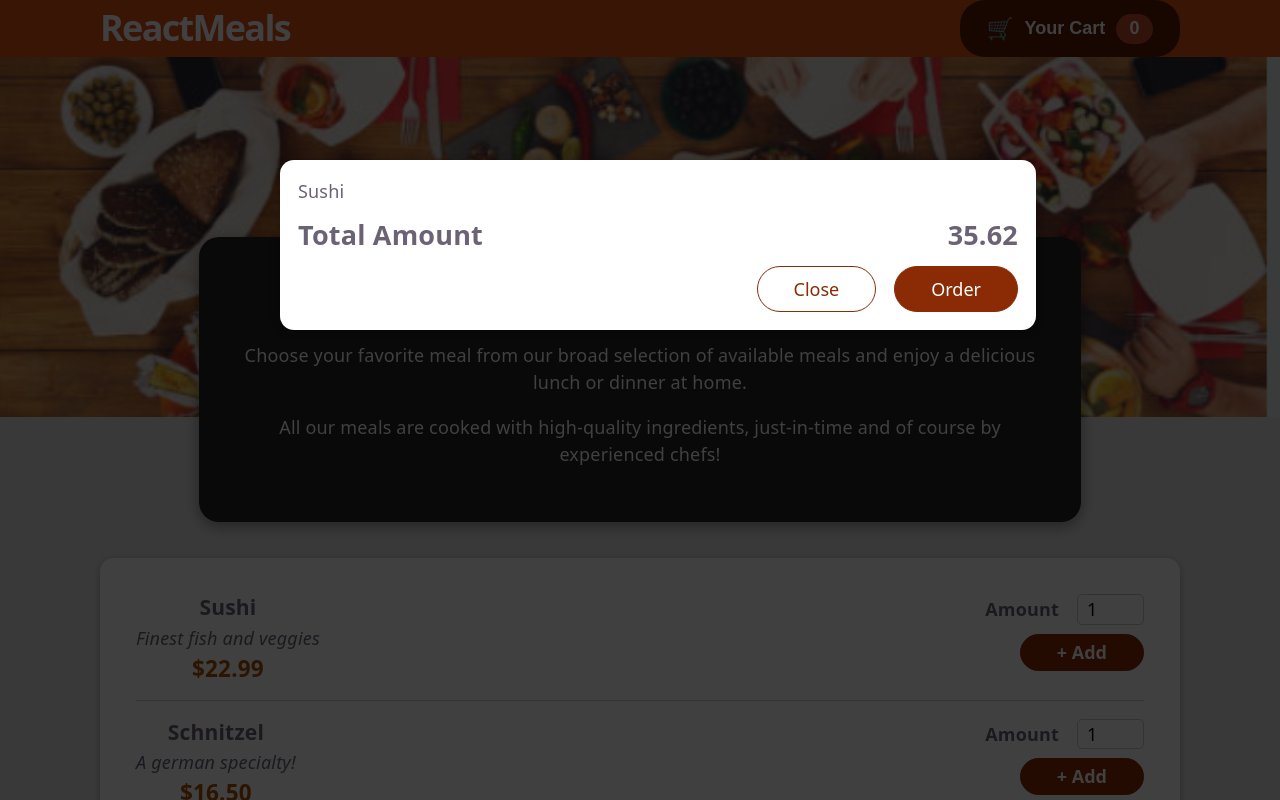
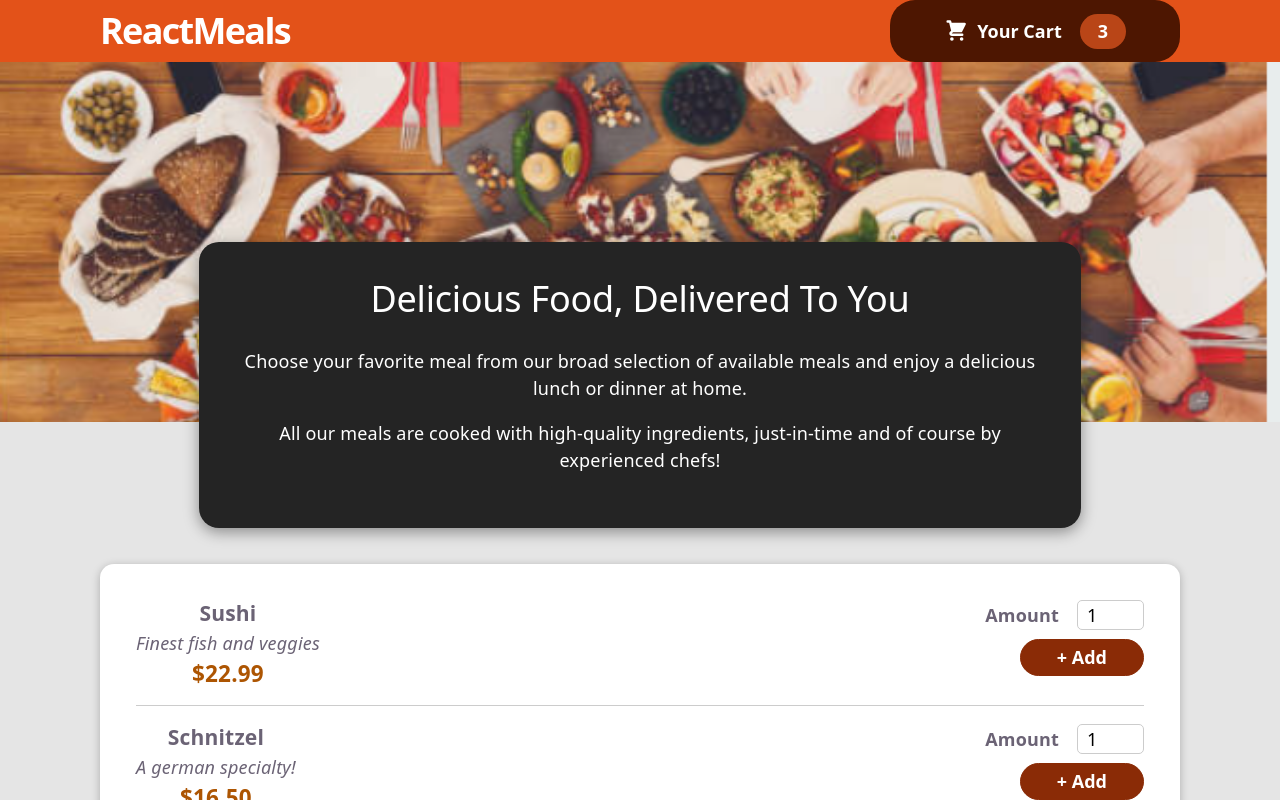
Before and after one commit to nidhiwhocodes/Restaurant-Website, a React (Vite) app: page / in a window 1280 px wide. Shown: the top 800 px of the page. Built offline with nearby package versions, Linux system fonts and the light colour scheme.

Commit message:
feat: implement cart functionality with modal and header integration

```diff
--- a/src/App.jsx
+++ b/src/App.jsx
@@ -1,18 +1,28 @@
-import  { Fragment } from "react";
+import  { Fragment,useState } from "react";
 import Header from "./components/Layout/Header";
 import Meals from "./components/Meals/Meals";
 import Cart from "./components/Cart/Cart";
 import "./App.css";
 
 function App() {
+const [cartIsShown, setCartIsShown] = useState(false);
 
+const showCartHandler = () => {
+  setCartIsShown(true);
+};
+
+const hideCartHandler = () => {
+  setCartIsShown(false);
+};
 
   return (
     <Fragment>
-      <Cart/>
-      <Header />
+     { cartIsShown && <Cart  onClose={hideCartHandler} /> }
+      <Header onShowCart={showCartHandler} />
+        <main>
+      <Meals />
+      </main>
 
-      <Meals />
     </Fragment>
   );
 }
--- a/src/components/Cart/Cart.jsx
+++ b/src/components/Cart/Cart.jsx
@@ -1,7 +1,7 @@
 import './Cart.css';
 import Modal from '../UI/Modal';
 
-const Cart = () => {
+const Cart = (props) => {
   const cartItems = (
     <ul className="cart-items">
       {[{ id: 'c1', name: 'Sushi', amount: 2, price: 12.99 }].map((item) => (
@@ -11,14 +11,16 @@
   );
 
   return (
-    <Modal>
+    <Modal onClose={props.onClose}>
       {cartItems}
       <div className="total">
         <span>Total Amount</span>
         <span>35.62</span>
       </div>
       <div className="actions">
-        <button className="button--alt">Close</button>
+        <button className="button--alt" onClick={props.onClose}>
+          Close
+        </button>
         <button className="button">Order</button>
       </div>
     </Modal>
--- a/src/components/Layout/Header.jsx
+++ b/src/components/Layout/Header.jsx
@@ -1,6 +1,7 @@
 import React from "react";
 import "./Header.css";
 import mealsImage from "../../assets/meals.png";
+import HeaderCartButton from "./HeaderCartButton";
 
 
 const Header = (props) => {
@@ -9,12 +10,13 @@
       <header className="header">
         <div className="header-content">
           <h1>ReactMeals</h1>
+          <HeaderCartButton onClick={props.onShowCart} cartItemCount={props.cartItemCount} />
 
-          <button className="cart-button" onClick={props.onShowCart}>
+          {/* <button className="cart-button" onClick={props.onShowCart}>
             <span className="cart-icon">🛒</span>
             <span>Your Cart</span>
             <span className="cart-badge">{props.cartItemCount || 0}</span>
-          </button>
+          </button> */}
         </div>
       </header>
 
--- a/src/components/Layout/HeaderCartButton.jsx
+++ b/src/components/Layout/HeaderCartButton.jsx
@@ -1,9 +1,9 @@
 import CartIcon from '../Cart/CartIcon';
 import  './HeaderCartButton.css';
 
-const HeaderCartButton = () => {
+const HeaderCartButton = (props) => {
   return (
-    <button className="button">
+    <button className="button" onClick={props.onClick}>
       <span className="icon">
         <CartIcon />
       </span>
--- a/src/components/UI/Modal.jsx
+++ b/src/components/UI/Modal.jsx
@@ -3,8 +3,8 @@
 
 import  './Modal.css';
 
-const Backdrop = () => {
-  return <div className="backdrop" />;
+const Backdrop = (props) => {
+  return <div className="backdrop"  onClick={props.onClose} />;
 };
 
 const ModalOverlay = (props) => {
@@ -20,7 +20,7 @@
 const Modal = (props) => {
   return (
     <Fragment>
-      {ReactDOM.createPortal(<Backdrop />, portalElement)}
+      {ReactDOM.createPortal(<Backdrop onClose={props.onClose} />, portalElement)}
       {ReactDOM.createPortal(
         <ModalOverlay>{props.children}</ModalOverlay>,
         portalElement
```
